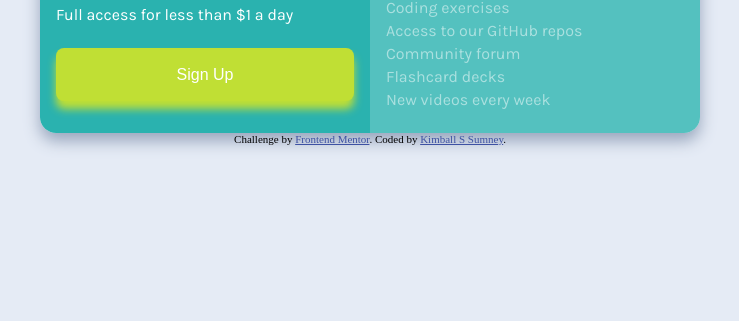
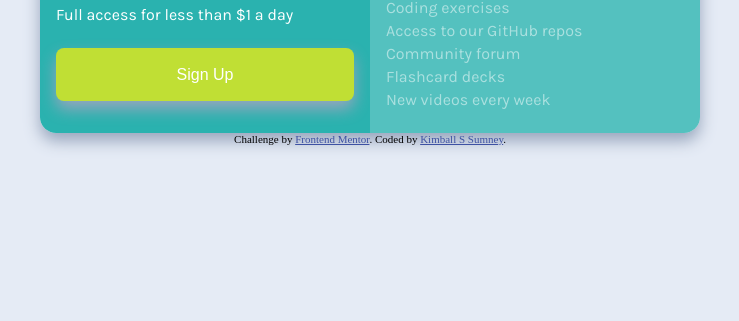
Before and after one commit to ks5ks/SinglePriceComponent, a plain HTML site: page index.html in a window 1280 px wide. Shown: the part 479-800 px from the top of the page, without its empty margins (270-1009 px from the left). Drawn offline with Linux system fonts and the light colour scheme.

Commit message:
changed boxshadow

```diff
--- a/style.css
+++ b/style.css
@@ -103,7 +103,7 @@ body {
   padding: 1.1rem 0rem 1.1rem;
   border: none;
   border-radius: 0.5rem;
-  box-shadow: 0rem 0.5rem 0.5rem var(--bright-yellow);
+  box-shadow: 0rem 0.5rem 1rem var(--grayish-blue);
 }
 
 .sign-up:hover {
```
